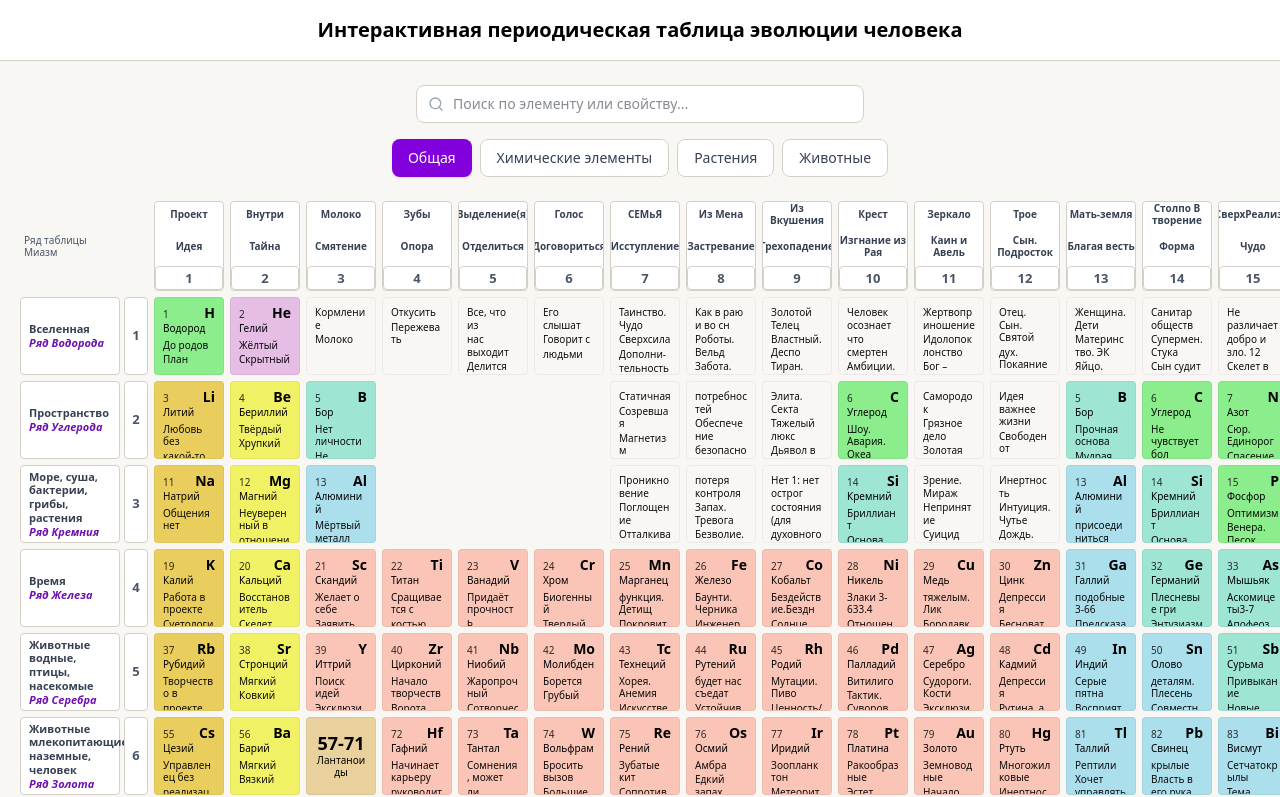
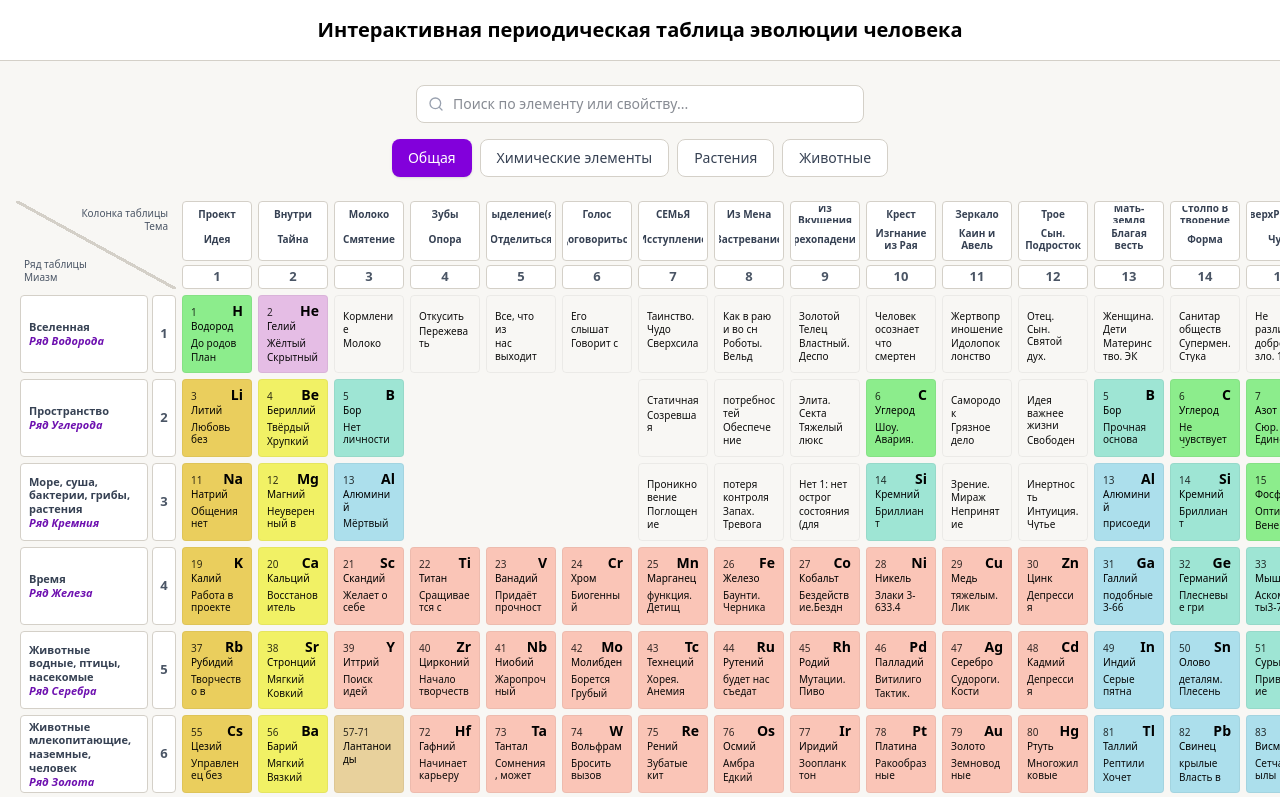
Before and after one commit to ZeroCreator/HomeopathyUniverse, a React (Vite) app: page / in a window 1280 px wide. Shown: the top 797 px of the page. Built offline with nearby package versions, Linux system fonts and the light colour scheme.

Commit message:
fix lantanoids and actinoids

```diff
--- a/src/components/ColumnHeader.tsx
+++ b/src/components/ColumnHeader.tsx
@@ -17,20 +17,23 @@ export function ColumnHeader({ column }: ColumnHeaderProps) {
       <button
         ref={anchorRef}
         onClick={() => setExpanded(!expanded)}
-        className="col-header-text font-semibold text-gray-700 hover:text-purple-700 hover:bg-purple-50 text-center flex flex-col items-center justify-start gap-0 leading-tight w-full h-full border border-[#d4d0c8] rounded bg-white cursor-pointer transition-colors"
+        className="col-header-text flex-1 font-semibold text-gray-700 hover:text-purple-700 hover:bg-purple-50 text-center flex flex-col items-center justify-start gap-0 leading-tight w-full border border-[#d4d0c8] rounded bg-white cursor-pointer transition-colors p-1"
       >
         {column.topTitle && (
-          <span className="h-6 flex items-center justify-center whitespace-normal break-words w-full overflow-hidden">
+          <span className="flex-1 flex items-center justify-center whitespace-normal break-words w-full overflow-hidden">
             {column.topTitle}
           </span>
         )}
-        <span className="h-10 flex items-center justify-center whitespace-normal break-words w-full overflow-hidden">
+        <span className="flex-[2] flex items-center justify-center whitespace-normal break-words w-full overflow-hidden">
           {column.title}
         </span>
-        <span className="h-6 flex items-center justify-center bg-white border border-[#d4d0c8] rounded px-1 text-[11px] xl:text-[13px] 2xl:text-[14px] font-bold text-gray-600 whitespace-normal break-words w-full overflow-hidden">
-          {column.id}
-        </span>
       </button>
+      <div
+        className="mt-1 shrink-0 h-6 bg-white border border-[#d4d0c8] rounded flex items-center justify-center text-[11px] xl:text-[13px] 2xl:text-[14px] font-bold text-gray-600"
+        title={`Колонка ${column.id}`}
+      >
+        {column.id}
+      </div>
       {expanded && (
         <DropdownPanel
           anchor={anchorRef.current}
--- a/src/components/ElementCell.tsx
+++ b/src/components/ElementCell.tsx
@@ -55,120 +55,88 @@ function getCellStyle(category: ElementCategory | null): React.CSSProperties {
 export function ElementCell({ cell, mode, onClick, onMouseEnter, onMouseLeave }: ElementCellProps) {
   const isEmpty =
     !cell.symbol &&
+    !cell.name &&
     cell.properties.length === 0 &&
     cell.text.length === 0 &&
     cell.plants.length === 0 &&
     cell.animals.length === 0;
 
   if (isEmpty) {
-    return <div className="h-full rounded aspect-[70/78]" />;
+    return <div className="h-full w-full rounded" />;
   }
 
-  const isSeriesPlaceholder =
-    !cell.symbol &&
-    (cell.category === 'lanthanoid' || cell.category === 'actinoid') &&
-    cell.properties.length >= 2;
-
   const baseClasses = [
-    'relative rounded p-1.5 xl:p-2 element-cell-base leading-tight cursor-pointer transition-transform hover:scale-[1.02] hover:shadow-md overflow-hidden h-full flex flex-col border border-black/5 aspect-[70/78]',
+    'relative rounded p-1.5 xl:p-2 element-cell-base leading-tight cursor-pointer transition-transform hover:scale-[1.02] hover:shadow-md overflow-hidden h-full w-full flex flex-col border border-black/5',
   ].join(' ');
 
   const titleText = cell.properties.join('\n');
-
-  const placeholderContent = (
-    <div className="flex-1 flex flex-col items-center justify-center text-center">
-      <span className="text-base xl:text-lg 2xl:text-xl font-bold leading-none">{cell.properties[0]}</span>
-      <span className="font-medium leading-tight whitespace-normal break-words w-full mt-0.5">{cell.properties[1]}</span>
-    </div>
-  );
 
   let content: React.ReactNode;
 
   if (mode === 'elements') {
     content = (
-      <div className="flex flex-col h-full justify-between">
-        {cell.symbol ? (
-          <>
+      <div className="flex flex-col h-full justify-between min-h-0">
         <div className="flex justify-between items-start">
           <span className="text-[9px] xl:text-[10px] 2xl:text-[11px] opacity-80 leading-none">{cell.atomicNumber ?? ''}</span>
           <span className="text-[8px] xl:text-[9px] 2xl:text-[10px] opacity-80 leading-none">{cell.atomicMass ?? ''}</span>
         </div>
-            <div className="flex-1 flex flex-col items-center justify-center text-center">
+        <div className="flex-1 flex flex-col items-center justify-center text-center min-h-0">
           <span className="text-lg xl:text-xl 2xl:text-2xl font-bold leading-none">{cell.symbol}</span>
           <span className="font-medium leading-tight whitespace-normal break-words w-full mt-0.5">{cell.name}</span>
         </div>
-          </>
-        ) : isSeriesPlaceholder ? (
-          placeholderContent
-        ) : (
-          <div className="h-full rounded aspect-[70/78]" />
-        )}
       </div>
     );
   } else if (mode === 'plants') {
     const items = cell.plants.length > 0 ? cell.plants : filterByKeywords(cell.text, PLANT_KEYWORDS);
     content = (
-      <div className="h-full flex flex-col">
-        {cell.symbol && <span className="font-bold text-xs xl:text-sm 2xl:text-base leading-none mb-1">{cell.symbol}</span>}
-        {isSeriesPlaceholder ? (
-          placeholderContent
-        ) : items.length > 0 ? (
-          <ul className="space-y-0.5 opacity-95">
+      <div className="h-full flex flex-col min-h-0">
+        <div className="flex items-baseline justify-between mb-0.5 min-w-0 shrink-0">
+          <span className="text-[9px] xl:text-[10px] 2xl:text-[11px] opacity-80 leading-none">{cell.atomicNumber ?? ''}</span>
+          <span className="font-bold text-xs xl:text-sm 2xl:text-base leading-none">{cell.symbol}</span>
+        </div>
+        {items.length > 0 ? (
+          <ul className="space-y-0.5 opacity-95 mt-1 overflow-hidden">
             {items.slice(0, 5).map((item, i) => (
               <li key={i} className="whitespace-normal break-words leading-tight">{item}</li>
             ))}
           </ul>
+        ) : cell.name ? (
+          <span className="font-medium leading-tight whitespace-normal break-words mt-1">{cell.name}</span>
         ) : null}
-
       </div>
     );
   } else if (mode === 'animals') {
     const items = cell.animals.length > 0 ? cell.animals : filterByKeywords(cell.text, ANIMAL_KEYWORDS);
     content = (
-      <div className="h-full flex flex-col">
-        {cell.symbol && <span className="font-bold text-xs xl:text-sm 2xl:text-base leading-none mb-1">{cell.symbol}</span>}
-        {isSeriesPlaceholder ? (
-          placeholderContent
-        ) : items.length > 0 ? (
-          <ul className="space-y-0.5 opacity-95">
+      <div className="h-full flex flex-col min-h-0">
+        <div className="flex items-baseline justify-between mb-0.5 min-w-0 shrink-0">
+          <span className="text-[9px] xl:text-[10px] 2xl:text-[11px] opacity-80 leading-none">{cell.atomicNumber ?? ''}</span>
+          <span className="font-bold text-xs xl:text-sm 2xl:text-base leading-none">{cell.symbol}</span>
+        </div>
+        {items.length > 0 ? (
+          <ul className="space-y-0.5 opacity-95 mt-1 overflow-hidden">
             {items.slice(0, 5).map((item, i) => (
               <li key={i} className="whitespace-normal break-words leading-tight">{item}</li>
             ))}
           </ul>
+        ) : cell.name ? (
+          <span className="font-medium leading-tight whitespace-normal break-words mt-1">{cell.name}</span>
         ) : null}
-
       </div>
     );
   } else {
     content = (
       <div className="flex flex-col h-full min-h-0">
-        {cell.symbol ? (
-          <>
         <div className="flex items-baseline justify-between mb-0.5 min-w-0">
           <span className="text-[9px] xl:text-[10px] 2xl:text-[11px] opacity-80 leading-none">{cell.atomicNumber ?? ''}</span>
           <span className="font-bold text-xs xl:text-sm 2xl:text-base leading-none">{cell.symbol}</span>
         </div>
         <span className="font-medium leading-tight whitespace-normal break-words mb-1">{cell.name}</span>
-            <ul className="space-y-0.5 text-[9px] xl:text-[10px] 2xl:text-[11px] opacity-95">
+        <ul className="space-y-0.5 text-[9px] xl:text-[10px] 2xl:text-[11px] opacity-95 overflow-hidden">
           {cell.properties.slice(0, 2).map((prop, i) => (
             <li key={i} className="whitespace-normal break-words leading-tight">{prop}</li>
           ))}
         </ul>
-          </>
-        ) : isSeriesPlaceholder ? (
-          placeholderContent
-        ) : (
-          <ul className="space-y-0.5 text-[9px] xl:text-[10px] 2xl:text-[11px] opacity-95">
-            {cell.properties.slice(0, 5).map((prop, i) => (
-              <li
-                key={i}
-                className={i > 0 && (cell.category === 'lanthanoid' || cell.category === 'actinoid') ? 'font-bold whitespace-normal break-words leading-tight' : 'whitespace-normal break-words leading-tight'}
-              >
-                {prop}
-              </li>
-            ))}
-          </ul>
-        )}
       </div>
     );
   }
--- a/src/components/PeriodicTable.tsx
+++ b/src/components/PeriodicTable.tsx
@@ -42,9 +42,20 @@ export function PeriodicTable({ mode, onCellSelect }: PeriodicTableProps) {
       <div className="overflow-x-auto pb-4 -mx-4 px-4">
         <div className="grid gap-1 xl:gap-1.5 2xl:gap-2 periodic-grid">
           {/* Top-left corner */}
-          <div className="sticky left-0 z-10 bg-[#f8f7f4] flex flex-col justify-center px-2 text-[10px] font-medium leading-tight text-gray-600">
-            <span>Ряд таблицы</span>
-            <span>Миазм</span>
+          <div
+            className="sticky left-0 z-10 bg-[#f8f7f4] relative text-[10px] font-medium leading-tight text-gray-600"
+            style={{
+              background: 'linear-gradient(to top right, transparent 49%, #d4d0c8 49%, #d4d0c8 51%, transparent 51%)',
+            }}
+          >
+            <div className="absolute top-1.5 right-2 text-right">
+              <span className="block">Колонка таблицы</span>
+              <span className="block">Тема</span>
+            </div>
+            <div className="absolute bottom-1.5 left-2">
+              <span className="block">Ряд таблицы</span>
+              <span className="block">Миазм</span>
+            </div>
           </div>
 
           {/* Column headers */}
@@ -74,6 +85,7 @@ export function PeriodicTable({ mode, onCellSelect }: PeriodicTableProps) {
                   return (
                     <div
                       key={`cell-${period}-${col.id}`}
+                      className="aspect-[70/78] min-w-0 min-h-0"
                       style={{
                         gridRow: rowIndex + 2,
                         gridColumn: col.id + 1,
@@ -88,7 +100,7 @@ export function PeriodicTable({ mode, onCellSelect }: PeriodicTableProps) {
                           onMouseLeave={() => setHoveredCell(null)}
                         />
                       ) : (
-                        <div className="h-full rounded aspect-[70/78]" />
+                        <div className="h-full w-full rounded" />
                       )}
                     </div>
                   );
--- a/src/index.css
+++ b/src/index.css
@@ -45,6 +45,18 @@ button {
 .periodic-grid {
   grid-template-columns: 132px repeat(18, minmax(70px, 1fr));
   grid-template-rows: auto repeat(9, auto);
+}
+
+@media (min-width: 1280px) {
+  .periodic-grid {
+    grid-template-columns: 160px repeat(18, minmax(70px, 1fr));
+  }
+}
+
+@media (min-width: 1536px) {
+  .periodic-grid {
+    grid-template-columns: 180px repeat(18, minmax(70px, 1fr));
+  }
 }
 
 /* Element cell base font size */
--- a/src/types/index.ts
+++ b/src/types/index.ts
@@ -32,7 +32,7 @@ export interface Row {
 export interface Cell {
   period: PeriodId;
   column: number;
-  atomicNumber: number | null;
+  atomicNumber: number | string | null;
   symbol: string | null;
   name: string | null;
   atomicMass: string | null;
```
Also changed, not shown: src/data/tableData.json. Lines whose indentation alone changed are shown as unchanged.
